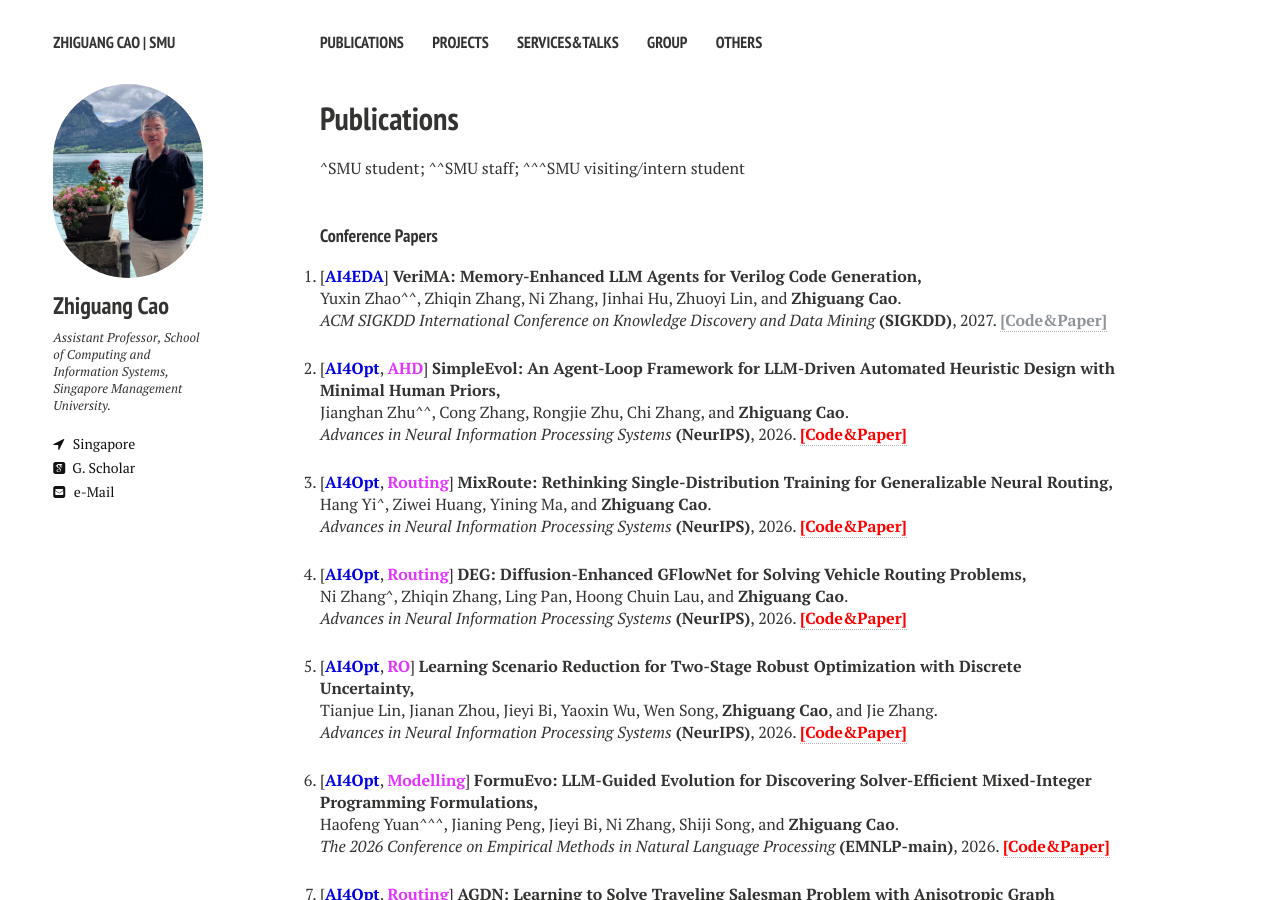
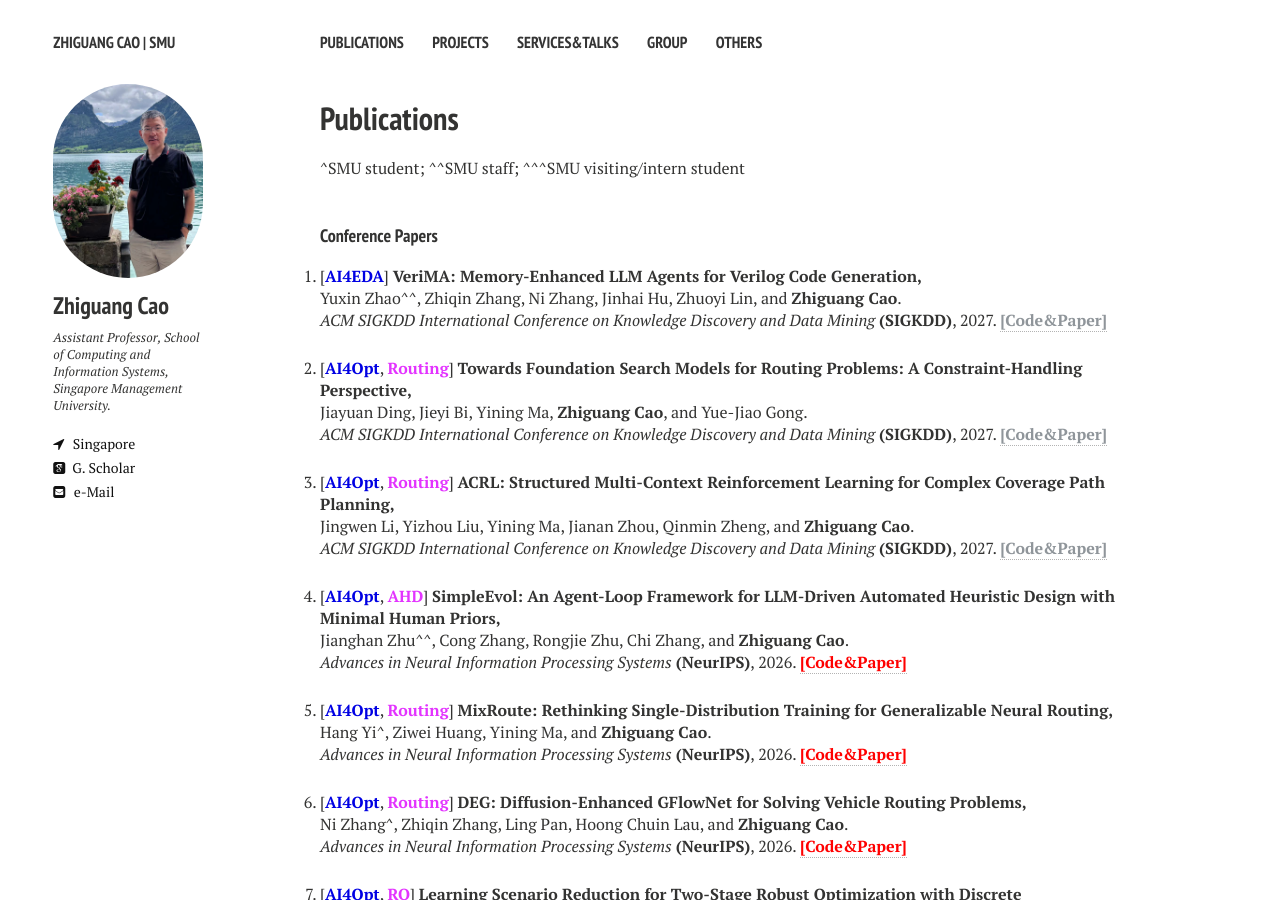
Before and after one commit to zhiguangcaosg/zhiguangcaosg.github.io, a Jekyll site: the page built from publications.md, in a window 1280 px wide and 900 px high. Built offline with Jekyll 4.4.1, drawn with Linux system fonts in a browser that asks for light colours; nearby versions of some CDN libraries.

Commit message:
Update publications.html

```diff
--- a/_layouts/publications.html
+++ b/_layouts/publications.html
@@ -99,6 +99,21 @@ div.bibtex pre { font-size: 75%; overflow: auto;  width: 100%; padding: 0em 0em;
 </p>
 </li>
 
+<li>
+<p>
+[<font color="#0000E3"><b>AI4Opt</b></font>, <font color="#E333FF"><b>Routing</b></font>] <b> Towards Foundation Search Models for Routing Problems: A Constraint-Handling Perspective,</b>
+<br>Jiayuan Ding, Jieyi Bi, Yining Ma, <b>Zhiguang Cao</b>, and Yue-Jiao Gong.<br>
+<i>ACM SIGKDD International Conference on Knowledge Discovery and Data Mining</i> <b>(SIGKDD)</b>, 2027.  <a href="https://zhiguangcaosg.github.io/publications/"> <font color="#8F959A"><b>[Code&Paper]</b> </font></a>
+</p>
+</li>
+
+<li>
+<p>
+[<font color="#0000E3"><b>AI4Opt</b></font>, <font color="#E333FF"><b>Routing</b></font>] <b> ACRL: Structured Multi-Context Reinforcement Learning for Complex Coverage Path Planning,</b>
+<br>Jingwen Li, Yizhou Liu, Yining Ma, Jianan Zhou, Qinmin Zheng, and <b>Zhiguang Cao</b>.<br>
+<i>ACM SIGKDD International Conference on Knowledge Discovery and Data Mining</i> <b>(SIGKDD)</b>, 2027.  <a href="https://zhiguangcaosg.github.io/publications/"> <font color="#8F959A"><b>[Code&Paper]</b> </font></a>
+</p>
+</li>
 
 <li>
 <p>
```
